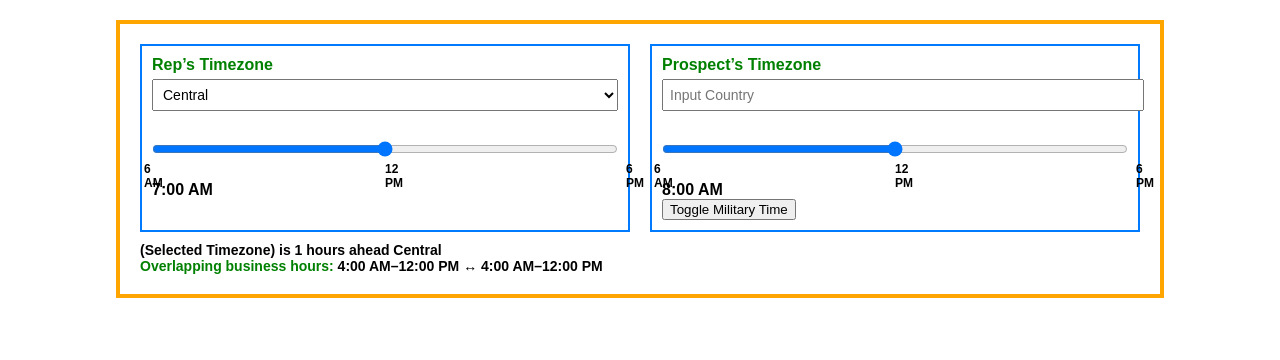
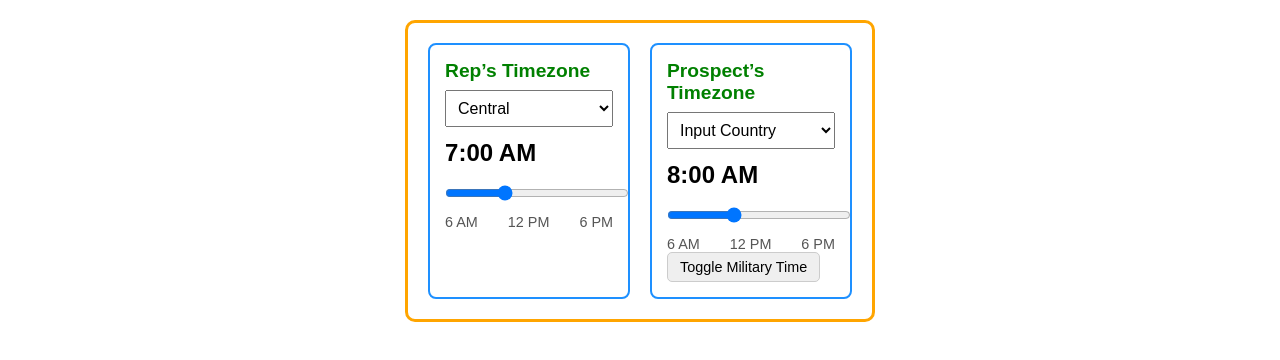
Before and after one commit to coulterwroberts/recast-timezone-converter, a plain HTML site: page index.html in a window 1280 px wide. Drawn offline with Linux system fonts and the light colour scheme.

Commit message:
Update index.html

```diff
--- a/index.html
+++ b/index.html
@@ -1,227 +1,221 @@
 <!DOCTYPE html>
 <html lang="en">
 <head>
-<meta charset="UTF-8" />
-<meta name="viewport" content="width=device-width, initial-scale=1.0" />
-<title>Time Zone Converter</title>
+<meta charset="UTF-8">
+<meta name="viewport" content="width=device-width, initial-scale=1.0">
+<title>Timezone Overlap Tool</title>
 <style>
     body {
         font-family: Arial, sans-serif;
         background: #fff;
-    margin: 0;
+        margin: 20px;
+        display: flex;
+        justify-content: center;
+    }
+    .container {
+        display: flex;
+        gap: 20px;
+        border: 3px solid orange;
+        border-radius: 10px;
         padding: 20px;
     }
-  .container {
-    border: 4px solid orange;
-    padding: 20px;
-    max-width: 1000px;
-    margin: auto;
+    .timezone-box {
+        border: 2px solid #1E90FF;
+        border-radius: 8px;
+        padding: 15px;
+        flex: 1;
     }
-  h2 {
-    margin: 0 0 10px;
+    .timezone-title {
+        font-weight: bold;
+        font-size: 1.2em;
+        margin-bottom: 8px;
+        color: green;
     }
-  .green {
+    select, input {
+        width: 100%;
+        padding: 8px;
+        font-size: 1em;
+        margin-bottom: 12px;
+    }
+    .slider {
+        width: 100%;
+        margin: 10px 0;
+    }
+    .time-labels {
+        display: flex;
+        justify-content: space-between;
+        font-size: 0.9em;
+        color: #555;
+        margin-top: -5px;
+    }
+    .time-display {
+        font-size: 1.5em;
+        font-weight: bold;
+    }
+    .info-section {
+        margin-top: 15px;
+        font-size: 1em;
+    }
+    .overlap {
         color: green;
         font-weight: bold;
     }
-  .row {
-    display: flex;
-    justify-content: space-between;
-    gap: 20px;
+    .arrow {
+        font-weight: bold;
+        color: green;
     }
-  .panel {
-    flex: 1;
-    border: 2px solid #007BFF;
-    padding: 10px;
-    box-sizing: border-box;
-  }
-  label {
-    font-weight: bold;
-    display: block;
-    margin-bottom: 5px;
-  }
-  select, input[type="text"] {
-    width: 100%;
-    padding: 6px;
-    margin-bottom: 10px;
-    font-size: 14px;
-  }
-  .slider-container {
-    position: relative;
-    height: 60px;
-  }
-  input[type="range"] {
-    width: 100%;
-    margin: 20px 0;
-  }
-  .ticks {
-    display: flex;
-    justify-content: space-between;
-    margin-top: -15px;
-    font-size: 12px;
-    font-weight: bold;
-    position: relative;
-  }
-  .ticks span {
-    width: 0;
-    position: relative;
-  }
-  .ticks span:first-child {
-    transform: translateX(-8px);
-  }
-  .ticks span:nth-child(2) {
-    transform: translateX(0px);
-  }
-  .ticks span:last-child {
-    transform: translateX(8px);
-  }
-  .info {
-    margin-top: 10px;
-    font-size: 14px;
-  }
-  .bold {
-    font-weight: bold;
+    button {
+        padding: 6px 12px;
+        font-size: 0.9em;
+        border: 1px solid #ccc;
+        border-radius: 5px;
+        cursor: pointer;
     }
 </style>
 </head>
 <body>
 
 <div class="container">
-  <div class="row">
-    <div class="panel">
-      <label class="green">Rep’s Timezone</label>
-      <select id="rep-timezone">
-        <option value="America/Los_Angeles">Pacific</option>
-        <option value="America/Denver">Mountain</option>
-        <option value="America/Chicago" selected>Central</option>
-        <option value="America/New_York">Eastern</option>
-      </select>
-      <div class="slider-container">
-        <input type="range" id="rep-slider" min="0" max="1440" step="15" value="720" />
-        <div class="ticks">
-          <span>6 AM</span>
-          <span>12 PM</span>
-          <span>6 PM</span>
+    <!-- Rep's Timezone -->
+    <div class="timezone-box">
+        <div class="timezone-title">Rep’s Timezone</div>
+        <select id="rep-timezone"></select>
+        <div class="time-display" id="rep-time">7:00 AM</div>
+        <input type="range" min="0" max="1439" value="420" class="slider" id="rep-slider">
+        <div class="time-labels">
+            <span>6 AM</span><span>12 PM</span><span>6 PM</span>
         </div>
     </div>
-      <div id="rep-time-display" class="bold"></div>
+
+    <!-- Prospect's Timezone -->
+    <div class="timezone-box">
+        <div class="timezone-title">Prospect’s Timezone</div>
+        <select id="prospect-country">
+            <option value="">Input Country</option>
+        </select>
+        <select id="prospect-timezone" style="display:none;"></select>
+        <div class="time-display" id="prospect-time">8:00 AM</div>
+        <input type="range" min="0" max="1439" value="480" class="slider" id="prospect-slider">
+        <div class="time-labels">
+            <span>6 AM</span><span>12 PM</span><span>6 PM</span>
         </div>
-
-    <div class="panel">
-      <label class="green">Prospect’s Timezone</label>
-      <input type="text" id="prospect-country" placeholder="Input Country" list="country-list" />
-      <datalist id="country-list"></datalist>
-      <select id="prospect-timezone" style="display:none"></select>
-      <div class="slider-container">
-        <input type="range" id="prospect-slider" min="0" max="1440" step="15" value="720" />
-        <div class="ticks">
-          <span>6 AM</span>
-          <span>12 PM</span>
-          <span>6 PM</span>
-        </div>
-      </div>
-      <div id="prospect-time-display" class="bold"></div>
         <button id="toggle-military">Toggle Military Time</button>
     </div>
 </div>
 
-  <div class="info">
-    <div id="current-difference" class="bold"></div>
-    <div id="overlap" class="bold"></div>
-  </div>
-</div>
+<!-- Info section -->
+<div class="info-section" id="time-difference"></div>
+<div class="info-section overlap" id="overlap-hours"></div>
 
 <script>
-  const repTZ = document.getElementById("rep-timezone");
+    const repSelect = document.getElementById("rep-timezone");
+    const prospectCountrySelect = document.getElementById("prospect-country");
+    const prospectTimezoneSelect = document.getElementById("prospect-timezone");
     const repSlider = document.getElementById("rep-slider");
-  const repTimeDisplay = document.getElementById("rep-time-display");
+    const prospectSlider = document.getElementById("prospect-slider");
+    const repTimeDisplay = document.getElementById("rep-time");
+    const prospectTimeDisplay = document.getElementById("prospect-time");
+    const timeDifference = document.getElementById("time-difference");
+    const overlapHours = document.getElementById("overlap-hours");
+    const toggleMilitaryBtn = document.getElementById("toggle-military");
 
-  const prospectCountry = document.getElementById("prospect-country");
-  const prospectTZ = document.getElementById("prospect-timezone");
-  const prospectSlider = document.getElementById("prospect-slider");
-  const prospectTimeDisplay = document.getElementById("prospect-time-display");
+    let militaryTime = false;
 
-  const currentDiff = document.getElementById("current-difference");
-  const overlap = document.getElementById("overlap");
-  const toggleMilitary = document.getElementById("toggle-military");
-
-  let military = false;
-  const countries = {
-    "United States": ["America/New_York","America/Chicago","America/Denver","America/Los_Angeles"],
-    "Canada": ["America/Toronto","America/Vancouver","America/Edmonton","America/Halifax"],
-    "Germany": ["Europe/Berlin"],
-    "Romania": ["Europe/Bucharest"],
-    "China": ["Asia/Shanghai"],
-    "United Kingdom": ["Europe/London"],
-    "Italy": ["Europe/Rome"],
-    "Australia": ["Australia/Sydney","Australia/Perth"]
+    const timezones = {
+        "Central": "America/Chicago",
+        "Eastern": "America/New_York",
+        "Pacific": "America/Los_Angeles",
+        "Mountain": "America/Denver"
     };
 
-  const datalist = document.getElementById("country-list");
-  for (let c in countries) {
-    let opt = document.createElement("option");
-    opt.value = c;
-    datalist.appendChild(opt);
-  }
+    const countries = {
+        "Germany": ["Europe/Berlin"],
+        "United Kingdom": ["Europe/London"],
+        "Canada": ["America/Toronto", "America/Winnipeg", "America/Vancouver"],
+        "China": ["Asia/Shanghai"]
+    };
 
-  prospectCountry.addEventListener("change", () => {
-    const val = prospectCountry.value;
-    prospectTZ.innerHTML = "";
-    if (countries[val]) {
-      countries[val].forEach(tz => {
-        let opt = document.createElement("option");
+    // Populate rep timezone dropdown
+    Object.keys(timezones).forEach(tz => {
+        const opt = document.createElement("option");
+        opt.value = timezones[tz];
+        opt.textContent = tz;
+        repSelect.appendChild(opt);
+    });
+
+    // Populate countries
+    Object.keys(countries).forEach(country => {
+        const opt = document.createElement("option");
+        opt.value = country;
+        opt.textContent = country;
+        prospectCountrySelect.appendChild(opt);
+    });
+
+    prospectCountrySelect.addEventListener("change", () => {
+        const selectedCountry = prospectCountrySelect.value;
+        prospectTimezoneSelect.innerHTML = "";
+        if (countries[selectedCountry].length > 1) {
+            countries[selectedCountry].forEach(tz => {
+                const opt = document.createElement("option");
                 opt.value = tz;
                 opt.textContent = tz;
-        prospectTZ.appendChild(opt);
+                prospectTimezoneSelect.appendChild(opt);
             });
-      prospectTZ.style.display = "block";
+            prospectTimezoneSelect.style.display = "block";
         } else {
-      prospectTZ.style.display = "none";
+            prospectTimezoneSelect.style.display = "none";
         }
         updateTimes();
     });
 
-  function formatTime(minutes, tz, military) {
-    let dt = new Date();
-    dt.setUTCHours(0, minutes);
-    let opts = military ? {hour: "2-digit", minute: "2-digit", hour12: false, timeZone: tz}
-                        : {hour: "numeric", minute: "2-digit", hour12: true, timeZone: tz};
-    return new Intl.DateTimeFormat("en-US", opts).format(dt);
+    function updateTimes() {
+        const repTZ = repSelect.value;
+        const prospectTZ = prospectTimezoneSelect.value || (prospectCountrySelect.value && countries[prospectCountrySelect.value][0]);
+        if (!repTZ || !prospectTZ) return;
+
+        const now = new Date();
+        const repTime = new Date(now.toLocaleString("en-US", { timeZone: repTZ }));
+        repTime.setHours(0, repSlider.value);
+        const prospectTime = new Date(repTime.toLocaleString("en-US", { timeZone: prospectTZ }));
+
+        repTimeDisplay.textContent = formatTime(repTime, false);
+        prospectTimeDisplay.textContent = formatTime(prospectTime, militaryTime);
+
+        const diff = (prospectTime.getTime() - repTime.getTime()) / 3600000;
+        const diffHours = diff >= 0 ? diff : diff + 24;
+        const relation = diffHours > 12 ? 24 - diffHours : diffHours;
+        const aheadBehind = diffHours <= 12 ? "ahead" : "behind";
+        timeDifference.innerHTML = `<b>${prospectCountrySelect.value || "Selected Timezone"}</b> is ${relation} hours ${aheadBehind} <b>${repSelect.options[repSelect.selectedIndex].text}</b>`;
+
+        // Overlapping business hours
+        const repStart = 9, repEnd = 17;
+        let prospectStart = (repStart + relation) % 24;
+        let prospectEnd = (repEnd + relation) % 24;
+
+        overlapHours.innerHTML = `Overlapping business hours: ${formatHour(repStart)}–${formatHour(repEnd)} <span class="arrow">↔</span> ${formatHour(prospectStart)}–${formatHour(prospectEnd)}`;
     }
 
-  function updateTimes() {
-    const repMinutes = parseInt(repSlider.value);
-    const pTZ = prospectTZ.value || Object.values(countries)[0][0];
-    repTimeDisplay.textContent = formatTime(repMinutes, repTZ.value, false);
-    prospectTimeDisplay.textContent = formatTime(repMinutes, pTZ, military);
-
-    // difference
-    let now = new Date();
-    let repOffset = new Date(now.toLocaleString("en-US", {timeZone: repTZ.value})).getTime() - now.getTime();
-    let pOffset = new Date(now.toLocaleString("en-US", {timeZone: pTZ})).getTime() - now.getTime();
-    let diffHrs = Math.round((pOffset - repOffset) / 3600000);
-    currentDiff.textContent = `(Selected Timezone) is ${diffHrs} hours ${diffHrs >= 0 ? "ahead" : "behind"} ${repTZ.options[repTZ.selectedIndex].text}`;
-
-    // overlap
-    let repStart = 9 * 60;
-    let repEnd = 17 * 60;
-    let prospectStart = repStart - diffHrs * 60;
-    let prospectEnd = repEnd - diffHrs * 60;
-    overlap.innerHTML = `<span class="green">Overlapping business hours:</span> ${formatTime(repStart, repTZ.value, false)}–${formatTime(repEnd, repTZ.value, false)} ↔ ${formatTime(prospectStart, pTZ, military)}–${formatTime(prospectEnd, pTZ, military)}`;
+    function formatTime(date, military) {
+        if (military) {
+            return date.toLocaleTimeString("en-GB", { hour: "2-digit", minute: "2-digit", hour12: false });
+        }
+        return date.toLocaleTimeString("en-US", { hour: "numeric", minute: "2-digit", hour12: true });
     }
 
-  repSlider.addEventListener("input", e => {
-    prospectSlider.value = e.target.value;
-    updateTimes();
-  });
-  prospectSlider.addEventListener("input", e => {
-    repSlider.value = e.target.value;
-    updateTimes();
-  });
-  repTZ.addEventListener("change", updateTimes);
-  prospectTZ.addEventListener("change", updateTimes);
-  toggleMilitary.addEventListener("click", () => {
-    military = !military;
+    function formatHour(hour) {
+        const h = Math.floor(hour);
+        const m = Math.round((hour - h) * 60);
+        const date = new Date();
+        date.setHours(h, m);
+        return formatTime(date, militaryTime);
+    }
+
+    repSlider.addEventListener("input", updateTimes);
+    prospectSlider.addEventListener("input", updateTimes);
+    repSelect.addEventListener("change", updateTimes);
+    prospectTimezoneSelect.addEventListener("change", updateTimes);
+    toggleMilitaryBtn.addEventListener("click", () => {
+        militaryTime = !militaryTime;
         updateTimes();
     });
 
```
Lines whose indentation alone changed are shown as unchanged.
